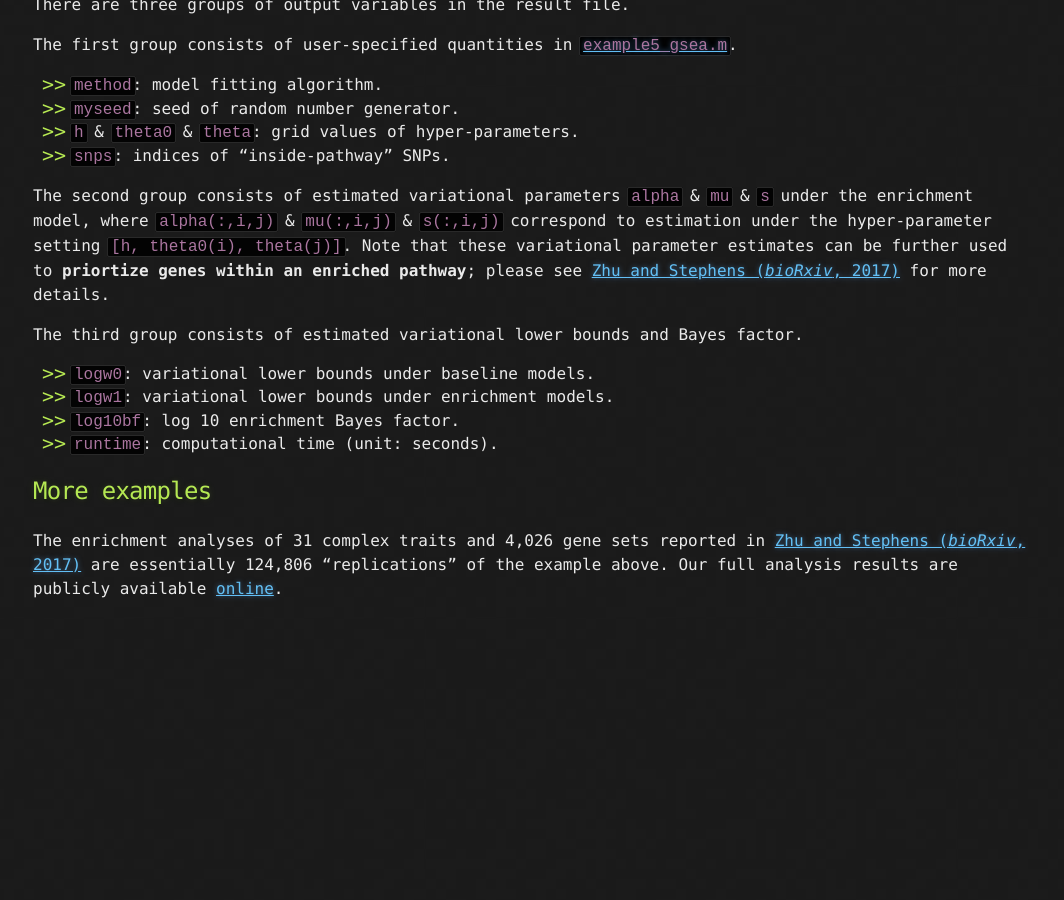
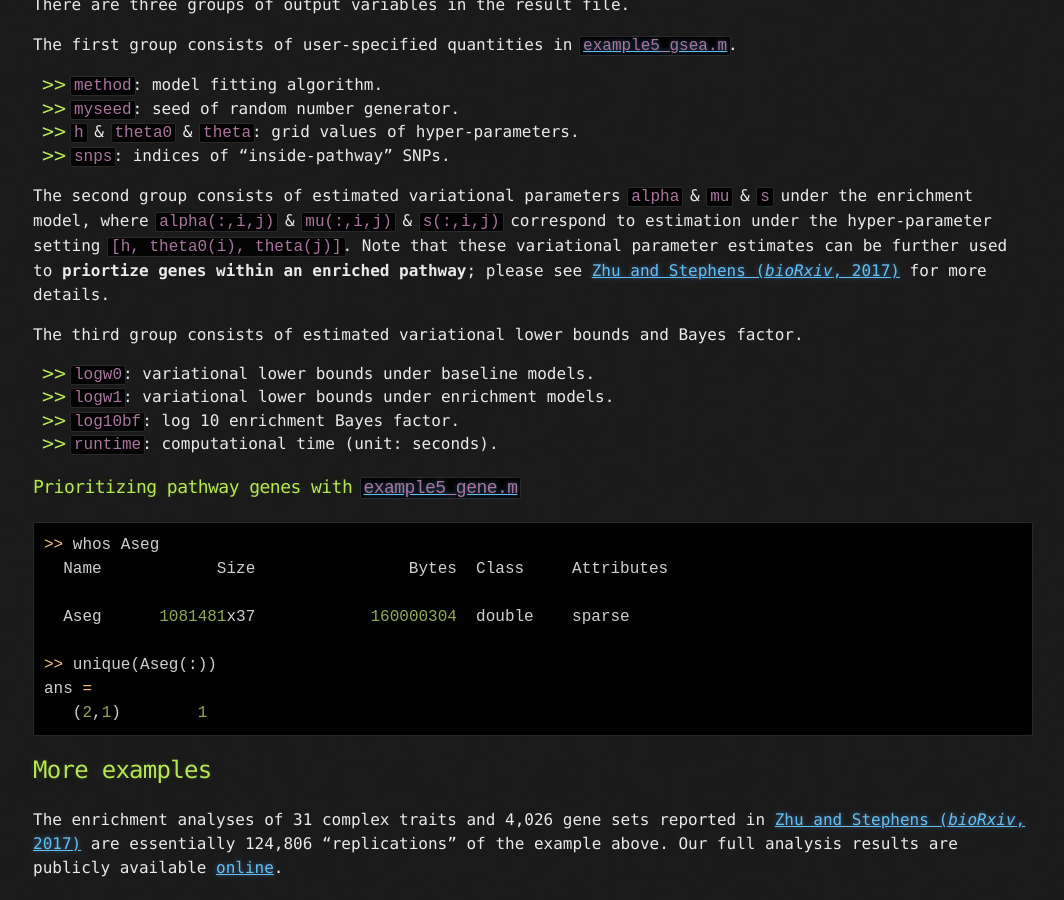
Before and after one commit to stephenslab/rss, a Jekyll site: the page built from docs/Example-5B.md, in a window 1280 px wide and 900 px high, scrolled down 4170 px. Shown: the whole window, without its empty margins (107-1171 px from the left). Built offline with Jekyll 4.4.1, drawn with Linux system fonts in a browser that asks for light colours; our own code applies the rules of GitHub Pages for plain Markdown files; before the commit the page ends 4791 px from its top, so only the background shows below that.

Commit message:
update example 5b

````diff
--- a/docs/Example-5B.md
+++ b/docs/Example-5B.md
@@ -4,6 +4,7 @@
 [`example5_null.m`]: https://github.com/stephenslab/rss/blob/master/examples/example5/example5_null.m
 [`example5_null.sbatch`]: https://github.com/stephenslab/rss/blob/master/examples/example5/example5_null.sbatch
 [`example5_gsea.m`]: https://github.com/stephenslab/rss/blob/master/examples/example5/example5_gsea.m
+[`example5_gene.m`]: https://github.com/stephenslab/rss/blob/master/examples/example5/example5_gene.m
 [`ibd2015_sumstat.mat`]: https://projects.rcc.uchicago.edu/mstephens/rss_wiki/example5/ibd2015_sumstat.mat
 [`ibd2015_sumstat_path2641.mat`]: https://projects.rcc.uchicago.edu/mstephens/rss_wiki/example5/ibd2015_sumstat_path2641.mat
 [`ibd2015_gsea_seed_459_path2641_squarem.mat`]: https://projects.rcc.uchicago.edu/mstephens/rss_wiki/example5/ibd2015_gsea_seed_459_path2641_squarem.mat
@@ -231,6 +232,19 @@ The third group consists of estimated variational lower bounds and Bayes factor.
 - `log10bf`: log 10 enrichment Bayes factor.
 - `runtime`: computational time (unit: seconds).
 
+### Prioritizing pathway genes with [`example5_gene.m`][]
+
+```matlab
+>> whos Aseg
+  Name            Size                Bytes  Class     Attributes
+
+  Aseg      1081481x37            160000304  double    sparse
+
+>> unique(Aseg(:))
+ans =
+   (2,1)        1
+```
+
 ## More examples
 
 The enrichment analyses of 31 complex traits and 4,026 gene sets
````
